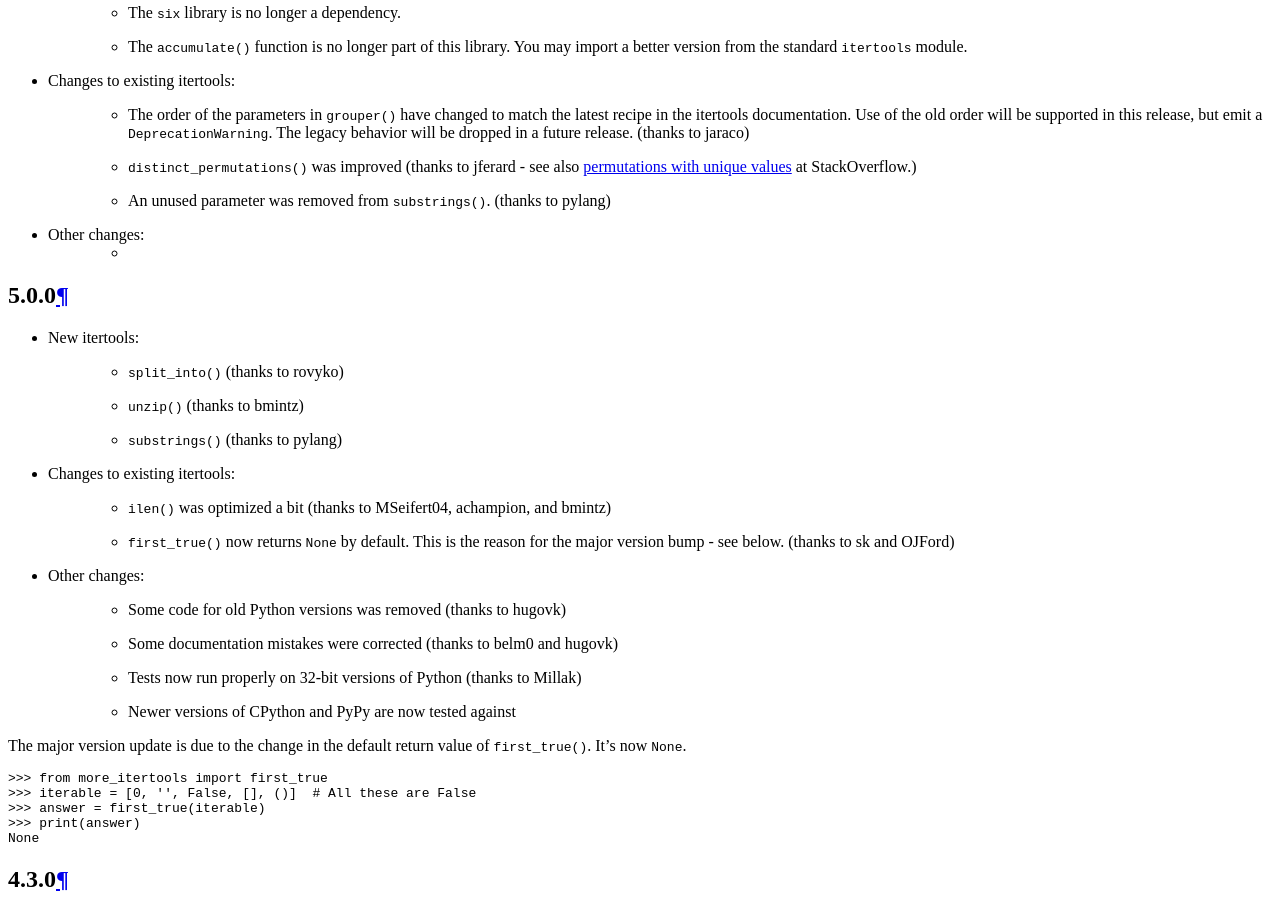
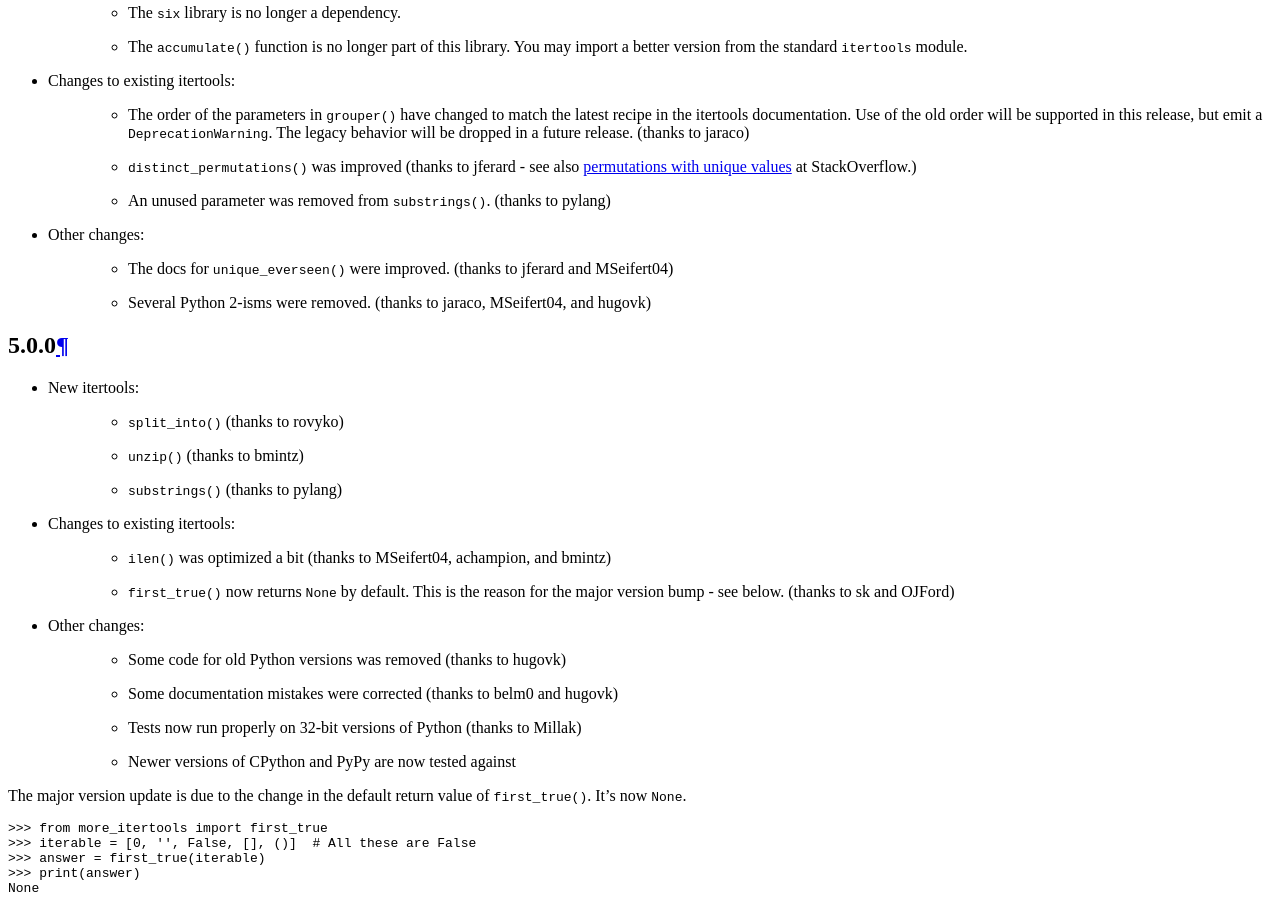
Before and after one commit to more-itertools/more-itertools, a Sphinx documentation site: the page built from docs/versions.rst, in a window 1280 px wide and 900 px high, scrolled down 975 px. Built offline with Sphinx 7.4.7 and the Read the Docs theme 2.0.0, drawn with Linux system fonts in a browser that asks for light colours.

Commit message:
Additional changes for 6.0.0 release notes

```diff
--- a/docs/versions.rst
+++ b/docs/versions.rst
@@ -25,7 +25,8 @@ Version History
     * An unused parameter was removed from :func:`substrings`. (thanks to pylang)
 
 * Other changes:
-    *
+    * The docs for :func:`unique_everseen` were improved. (thanks to jferard and MSeifert04)
+    * Several Python 2-isms were removed. (thanks to jaraco, MSeifert04, and hugovk)
 
 5.0.0
 -----
```
